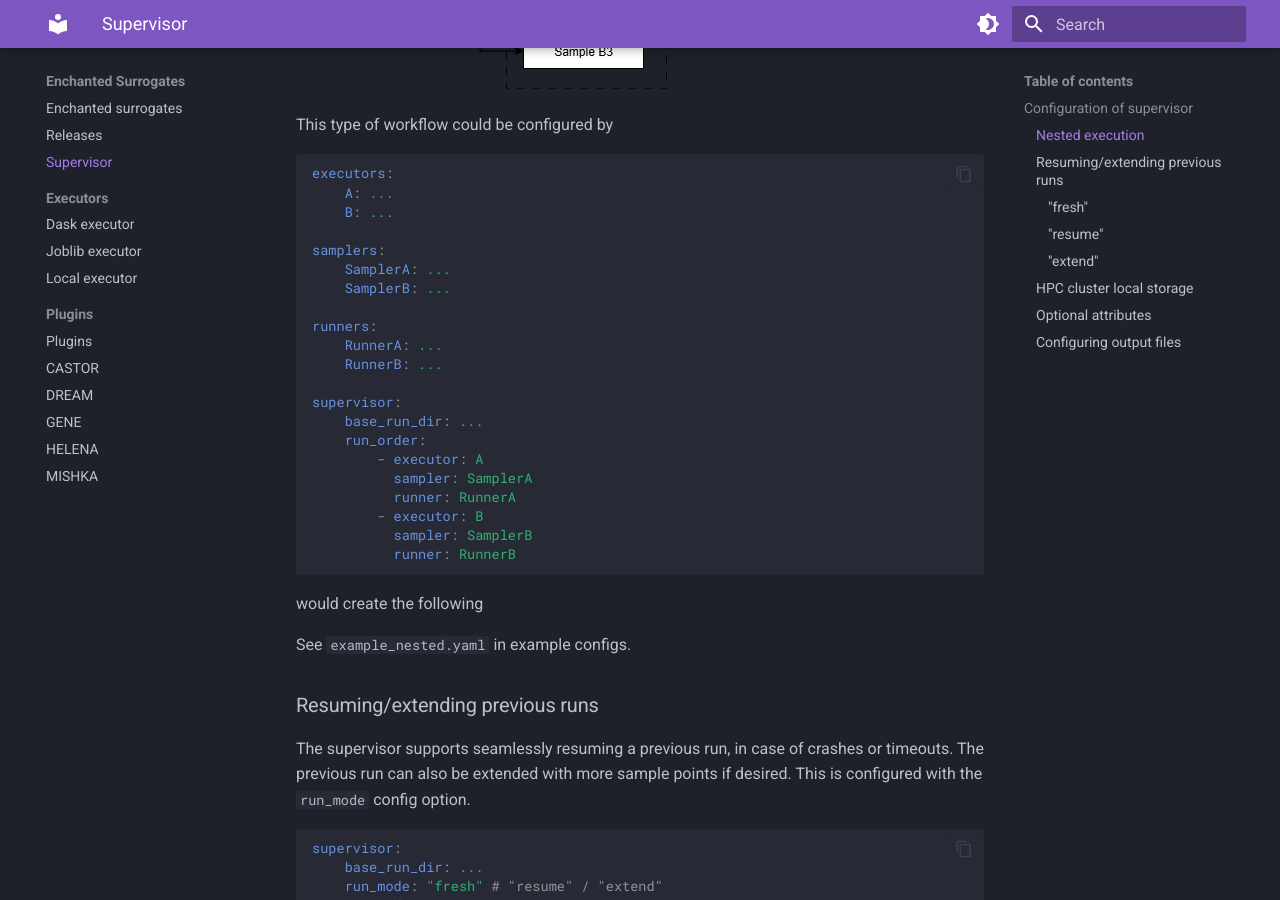
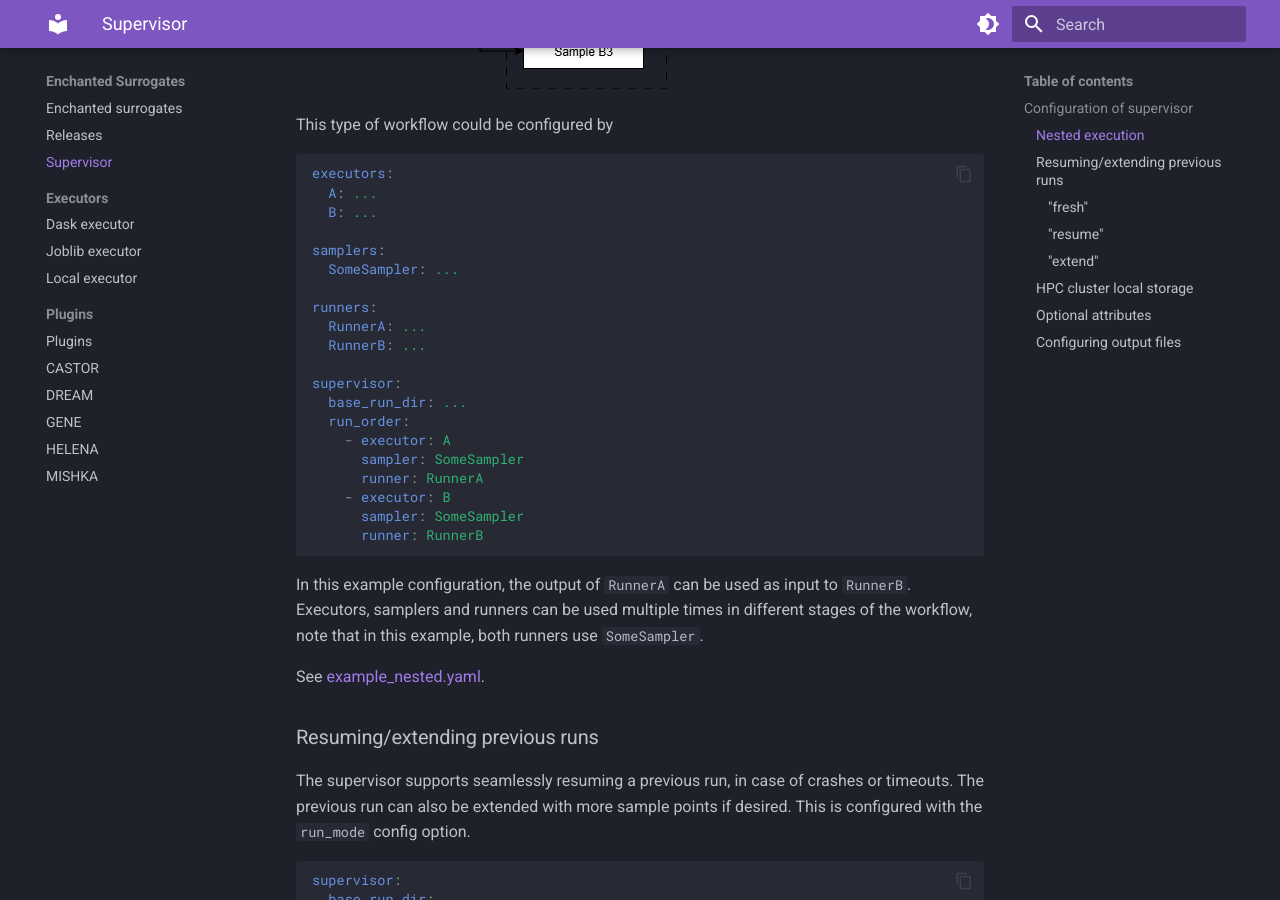
Before and after one commit to DIGIfusion/enchanted-surrogates, an MkDocs documentation site: the page built from docs/supervisor.md, in a window 1280 px wide and 900 px high, scrolled down 1589 px. Built offline with MkDocs 1.6.1 and Material for MkDocs 9.7.7, drawn with Linux system fonts in a browser that asks for light colours; some of the changed text lies outside the part shown.

Commit message:
docs: Added some missing documentation

````diff
--- a/docs/supervisor.md
+++ b/docs/supervisor.md
@@ -20,11 +20,11 @@ follows:
 
 ```yaml
 supervisor:
-    base_run_dir: "path/to/folder"
-    run_order:
-        - executor: ...
-          sampler: ...
-          runner: ...
+  base_run_dir: "path/to/folder"
+  run_order:
+    - executor: ...
+      sampler: ...
+      runner: ...
 ```
 
 ### Nested execution
@@ -38,31 +38,33 @@ This type of workflow could be configured by
 
 ```yaml
 executors:
-    A: ...
-    B: ...
+  A: ...
+  B: ...
 
 samplers:
-    SamplerA: ...
-    SamplerB: ...
+  SomeSampler: ...
 
 runners:
-    RunnerA: ...
-    RunnerB: ...
+  RunnerA: ...
+  RunnerB: ...
 
 supervisor:
-    base_run_dir: ...
-    run_order:
-        - executor: A
-          sampler: SamplerA
-          runner: RunnerA
-        - executor: B
-          sampler: SamplerB
-          runner: RunnerB
+  base_run_dir: ...
+  run_order:
+    - executor: A
+      sampler: SomeSampler
+      runner: RunnerA
+    - executor: B
+      sampler: SomeSampler
+      runner: RunnerB
 ```
 
-would create the following
+In this example configuration, the output of `RunnerA` can be used as input to
+`RunnerB`. Executors, samplers and runners can be used multiple times in
+different stages of the workflow, note that in this example, both runners use
+`SomeSampler`.
 
-See `example_nested.yaml` in example configs.
+See [example_nested.yaml](../configs/example_nested.yaml).
 
 ### Resuming/extending previous runs
 
@@ -72,12 +74,12 @@ desired. This is configured with the `run_mode` config option.
 
 ```yaml
 supervisor:
-    base_run_dir: ...
-    run_mode: "fresh" # "resume" / "extend"
-    run_order:
-        - executor: ...
-          sampler: ...
-          runner: ...
+  base_run_dir: ...
+  run_mode: "fresh" # "resume" / "extend"
+  run_order:
+    - executor: ...
+      sampler: ...
+      runner: ...
 ```
 
 #### "fresh"
@@ -113,8 +115,11 @@ potentially improve I/O operation performance.
 
 ```yaml
 supervisor:
-    local_storage: TMPDIR
+  local_storage: TMPDIR
 ```
+
+CSC users, see for example
+https://docs.csc.fi/computing/disk/#temporary-local-disk-areas
 
 ### Optional attributes
 
@@ -124,7 +129,7 @@ configuration.
 
 ```yaml
 supervisor:
-    summary_datatype: "parquet" # csv by default
+  summary_datatype: "parquet" # csv by default
 ```
 
 ### Configuring output files
@@ -135,13 +140,13 @@ configured by `save_files` and `save_files_list` supervisor config options:
 
 ```yaml
 supervisor:
-    base_run_dir: ...
-    save_files: "all" # or "custom" or "none"
-    # if using custom, only the specified files are saved
-    save_files_list:
-        - enchanted_dataset.csv
-        - example_local.csv
-        - ...
+  base_run_dir: ...
+  save_files: "all" # or "custom" or "none"
+  # if using custom, only the specified files are saved
+  save_files_list:
+    - enchanted_dataset.csv
+    - example_local.csv
+    - ...
 ```
 
 Hdf5 storage file is not saved if type for it is None. It is created in every
@@ -149,7 +154,7 @@ other case.
 
 ```yaml
 storage:
-    type: "hdf5" # or "None"
+  type: "hdf5" # or "None"
 ```
 
 It is possible to delete unnecessary files from base_run_dir and keep only
@@ -160,11 +165,11 @@ None does not save any files.
 
 ```yaml
 supervisor:
-    save_files: "all" # or "custom" or "none"
-    # if using custom, only described files are saved
-    save_files_list:
-        - file.txt
-        - file2.txt
+  save_files: "all" # or "custom" or "none"
+  # if using custom, only described files are saved
+  save_files_list:
+    - file.txt
+    - file2.txt
 ```
 
 See config folder for example configurations.
````
Also changed, not shown: docs/index.md (+47 -1 lines).
